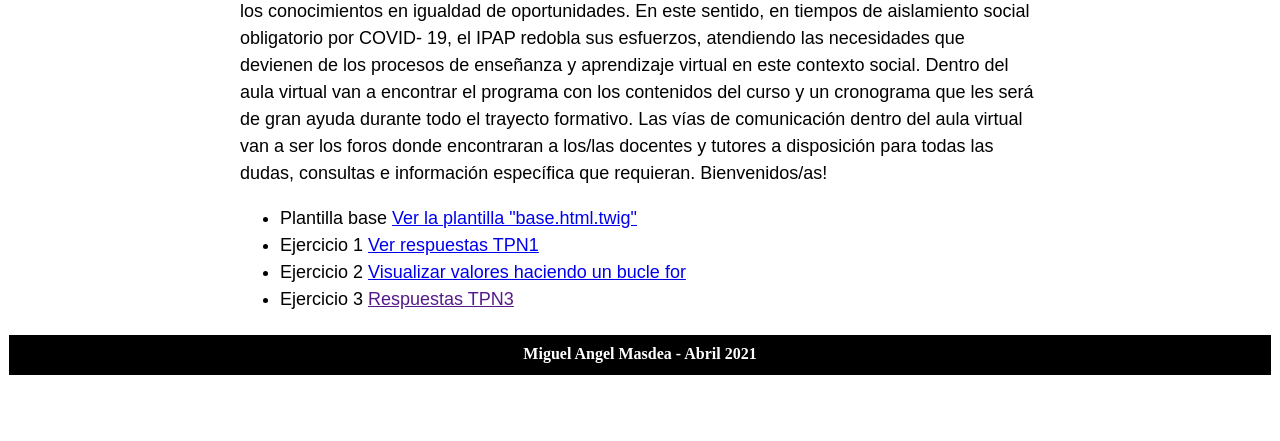
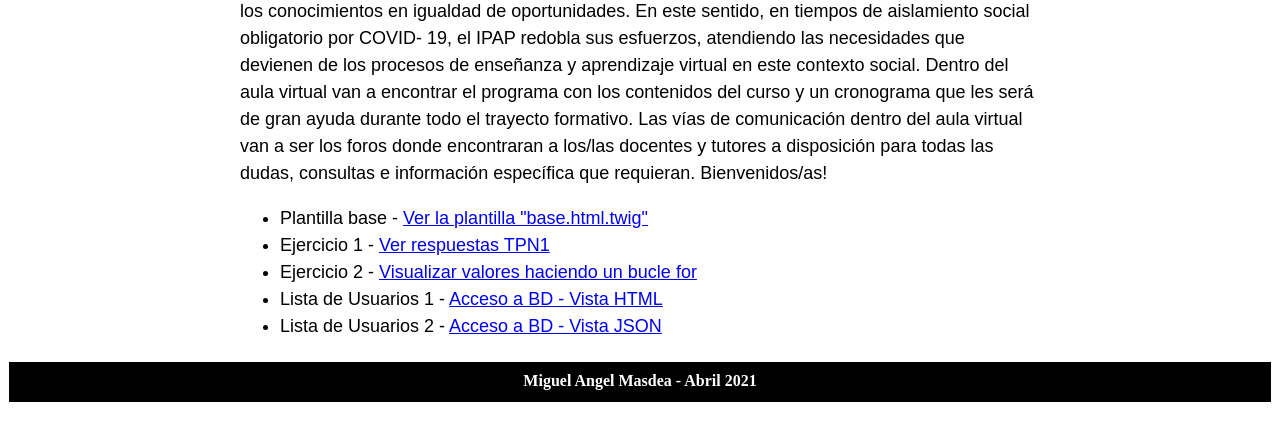
Before and after one commit to mmasdea/curso_symfony_abril_21, a Symfony app: template templates/home/index.html.twig in a window 1280 px wide. Shown: the part 212-653 px from the top of the page. Run offline with Twig, Linux system fonts and the light colour scheme; the template is opened without the code that fills it, so the values that code supplies are empty; some libraries are stand-ins or nearby versions.

Commit message:
4tor commit modificacion vista index ruta home

```diff
--- a/templates/home/index.html.twig
+++ b/templates/home/index.html.twig
@@ -13,10 +13,11 @@
 
     <p>Desde el Instituto Provincial de la Administración Pública (IPAP) les damos la bienvenida al curso: Desarrollo de sitios web utilizando Symfony 4 el mismo forma parte del programa de capacitaciones que desde el IPAP planificamos con el compromiso de hacer efectivo el derecho a la capacitación de todas/os las/os trabajadoras/es, basándonos en el logro de la equidad para facilitar el acceso a los conocimientos en igualdad de oportunidades. En este sentido, en tiempos de aislamiento social obligatorio por COVID- 19, el IPAP redobla sus esfuerzos, atendiendo las necesidades que devienen de los procesos de enseñanza y aprendizaje virtual en este contexto social. Dentro del aula virtual van a encontrar el programa con los contenidos del curso y un cronograma que les será de gran ayuda durante todo el trayecto formativo. Las vías de comunicación dentro del aula virtual van a ser los foros donde encontraran a los/las docentes y tutores a disposición para todas las dudas, consultas e información específica que requieran. Bienvenidos/as!</p>
     <ul>
-        <li>Plantilla base <a href="/default">Ver la plantilla "base.html.twig"</a></li>
-        <li>Ejercicio 1 <a href="/trabajos/tpn1">Ver respuestas TPN1</a></li>
-        <li>Ejercicio 2 <a href="/trabajos/tpn2">Visualizar valores haciendo un bucle for</a></li>
-        <li>Ejercicio 3 <a href="">Respuestas TPN3</a></li>
+        <li>Plantilla base - <a href="/default">Ver la plantilla "base.html.twig"</a></li>
+        <li>Ejercicio 1 - <a href="/trabajos/tpn1">Ver respuestas TPN1</a></li>
+        <li>Ejercicio 2 - <a href="/trabajos/tpn2">Visualizar valores haciendo un bucle for</a></li>
+        <li>Lista de Usuarios 1 - <a href="/list_all_users">Acceso a BD - Vista HTML</a></li>
+        <li>Lista de Usuarios 2 - <a href="/api/users/all">Acceso a BD - Vista JSON</a></li>
     </ul>
 </div>
 {% endblock %}
```
Also changed, not shown: templates/users/list_users.html.twig (+17 -2 lines).
